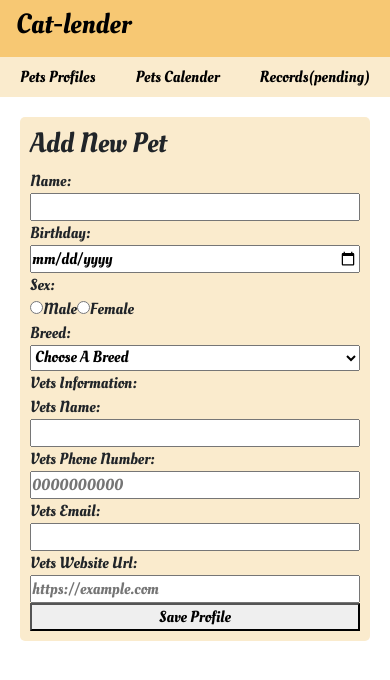
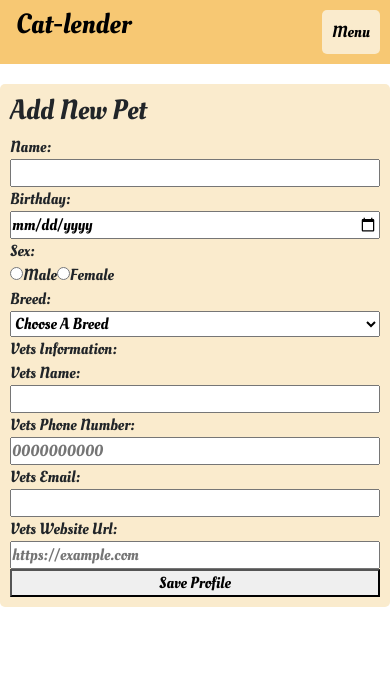
Before and after one commit to WenyiSun520/Cat-lender2.0, a React (Create React App) app: page /addPetForm in a window 390 px wide. Shown: the top 680 px of the page. Built offline with nearby package versions, Linux system fonts and the light colour scheme.

Commit message:
add responsive css

```diff
--- a/public/index.html
+++ b/public/index.html
@@ -11,7 +11,7 @@
   <script src="https://kit.fontawesome.com/25e85b6990.js" crossorigin="anonymous"></script>
   <link href="https://cdn.jsdelivr.net/npm/bootstrap@5.0.2/dist/css/bootstrap.min.css" rel="stylesheet"
     integrity="sha384-EVSTQN3/azprG1Anm3QDgpJLIm9Nao0Yz1ztcQTwFspd3yD65VohhpuuCOmLASjC" crossorigin="anonymous">
-  <link rel="icon" href="./imgs/icon.png" type="image/x-icon">
+  <link rel="icon" href="./img/icon.jpeg" type="image/x-icon">
   <title>Cat-lender</title>
 </head>
 
--- a/src/app/Navbar.js
+++ b/src/app/Navbar.js
@@ -1,13 +1,28 @@
-import React from 'react';
-import {Link} from 'react-router-dom'
+import React from "react";
+import { Link } from "react-router-dom";
 
+export const Navbar = () => {
+  let count = 0;
+  const toggleMenu = () => {
+    if (count % 2 === 0) {
+      document.querySelector("nav").style = "display:block";
+      count++;
+    } else {
+      document.querySelector("nav").style = "display:none";
+      count--;
+    }
+  };
 
-export const Navbar= ()=>{
   return (
     <section className="navbar-section">
+      <div className="title">
         <Link to="/" className="nav-link main">
           <h1 className="title">Cat-lender</h1>
         </Link>
+        <div className="menu" onClick={toggleMenu}>
+          Menu
+        </div>
+      </div>
       <nav className="nav nav-pills nav-fill">
         <div className="nav-item">
           <Link to="/" className="nav-link">
@@ -27,4 +42,4 @@ export const Navbar= ()=>{
       </nav>
     </section>
   );
-}
+};
--- a/src/index.css
+++ b/src/index.css
@@ -17,10 +17,27 @@
   background-color: #f7c873;
 }
 
+.navbar-section .title {
+  display: flex;
+  flex-direction: row;
+  justify-content: space-between;
+}
+
+
+.navbar-section .menu {
+  display: none;
+
+}
+
 .nav-link {
   color: black;
   transition: 0.3s ease-in-out;
 }
+
+.nav-link.main {
+  width: fit-content
+}
+
 
 .nav-link:hover:not(.main) {
   background-color: #ffffff;
@@ -289,6 +306,7 @@ nav section h1 {
 }
 
 .calender-container .month .prev, .calender-container .month .next {
+  display: block;
   transition: transform 0.3s
 }
 
@@ -438,6 +456,9 @@ nav section h1 {
   border-radius: 5px;
   position: relative;
   margin: 20px;
+  width: 400px;
+  margin-left: auto;
+  margin-right: auto;
 }
 
 .formikErrorMsg {
@@ -461,7 +482,41 @@ nav section h1 {
     width: 100%;
   }
 
-  .calender-page{
-    margin:2%;
+  .calender-page {
+    margin: 2%;
   }
 }
+
+@media(max-width:400px) {
+
+  .addPetForm, .addEventsForm, .editPetForm {
+    width: 100%;
+  }
+
+  .navbar-section .menu {
+    display: block;
+    background-color: #faebcd;
+    height: fit-content;
+    margin: 10px;
+    padding: 10px;
+    border-radius: 5px;
+  }
+
+  .calender-container .month .prev, .calender-container .month .next {
+    width: 25px;
+    height: 25px;
+  }
+
+  .navbar-section .nav {
+    display: none;
+
+  }
+}
+
+@media(max-width:322px) {
+  .calender-container .days .add-events {
+
+    width: 12.5%;
+
+  }
+}
```
Also changed, not shown: src/formik/formikControl.js (deleted, +0 -20 lines), public/img/icon.jpeg (renamed from public/img/icon.png). Lines whose indentation alone changed are shown as unchanged.
